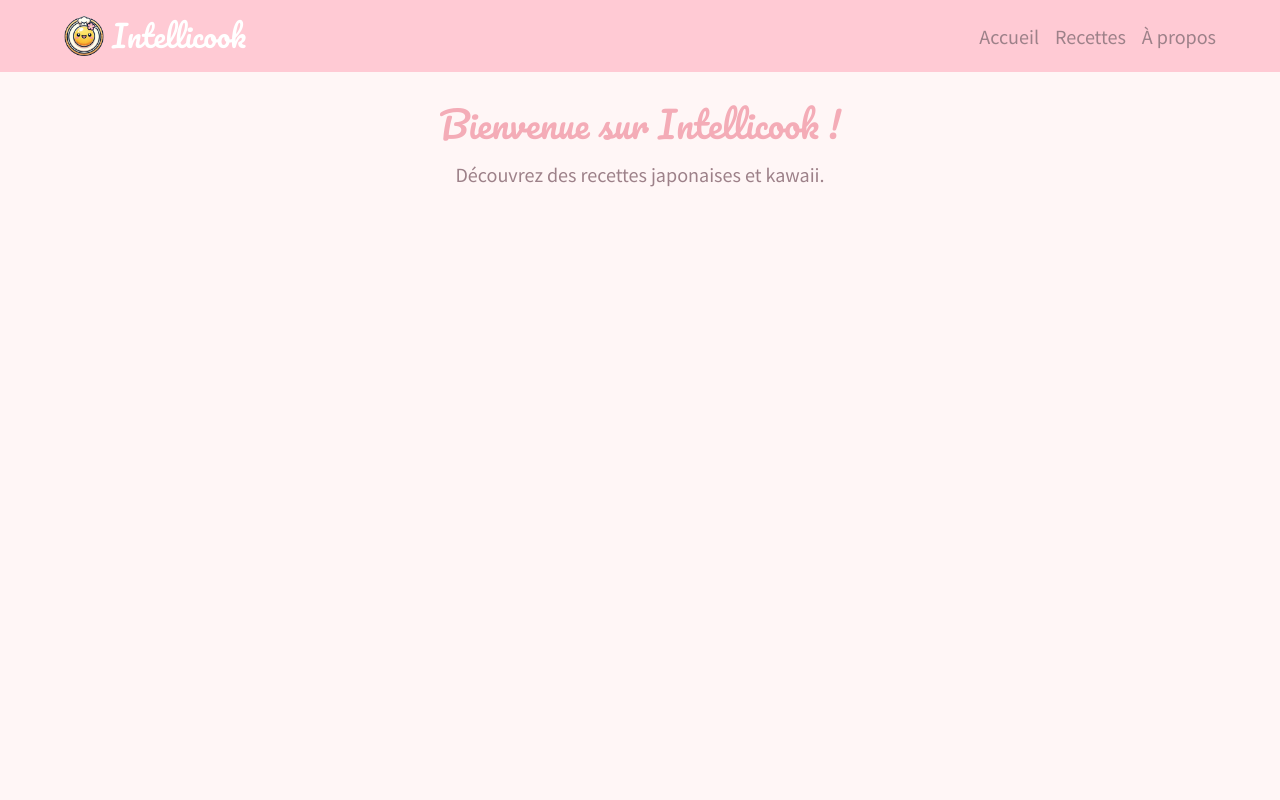
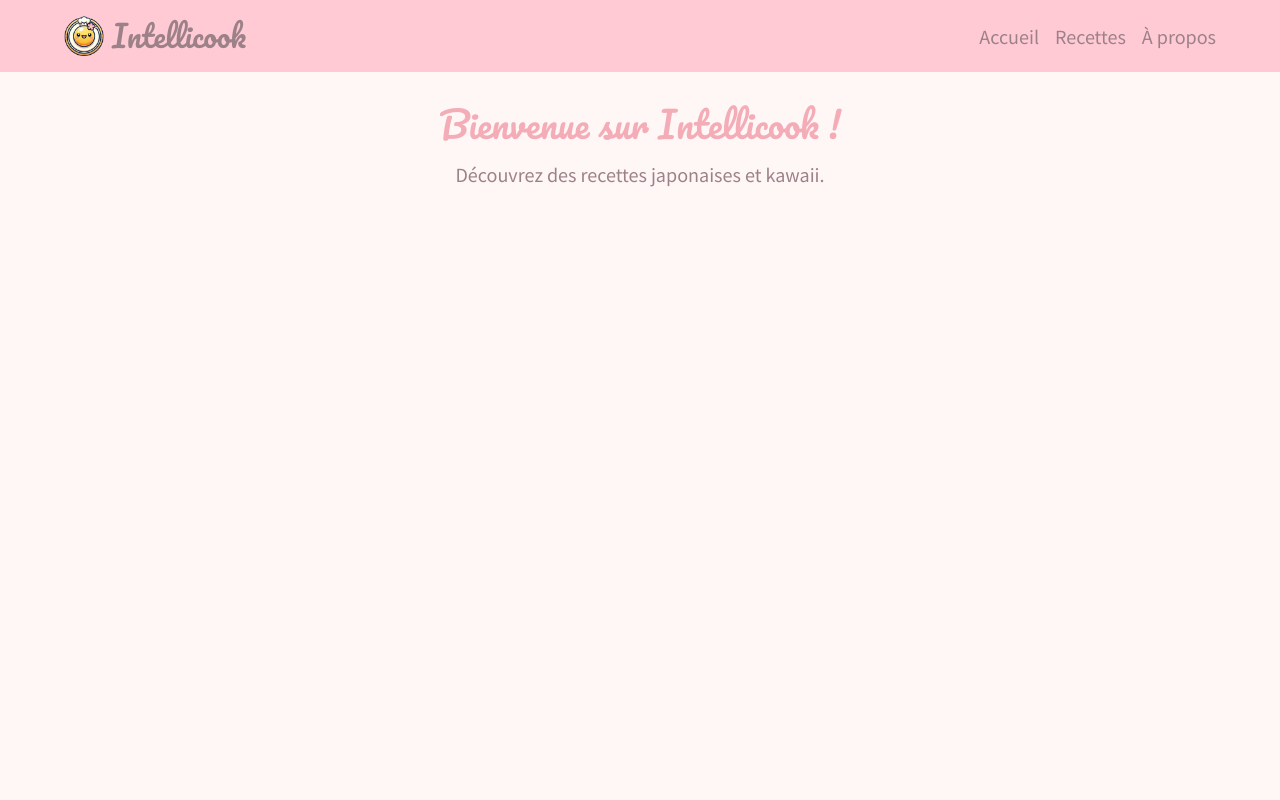
Before and after one commit to Omarhio/intellicook, a SvelteKit app: page / in a window 1280 px wide. Shown: the top 800 px of the page. Built offline with nearby package versions, Linux system fonts and the light colour scheme.

Commit message:
fix: changement de la couleur de intellicook a côté du logo

```diff
--- a/src/routes/+layout.svelte
+++ b/src/routes/+layout.svelte
@@ -6,7 +6,7 @@
 	<nav class="mx-auto flex max-w-6xl items-center justify-between">
 		<div class="flex items-center gap-2">
 			<img src="/logo.webp" alt="Intellicook Logo" class="h-10 w-auto" />
-			<span class="font-title text-3xl text-[white]">Intellicook</span>
+			<span class="font-title text-3xl text-[#9D8189]">Intellicook</span>
 		</div>
 
 		<ul class="flex gap-4 font-body text-lg">
```
